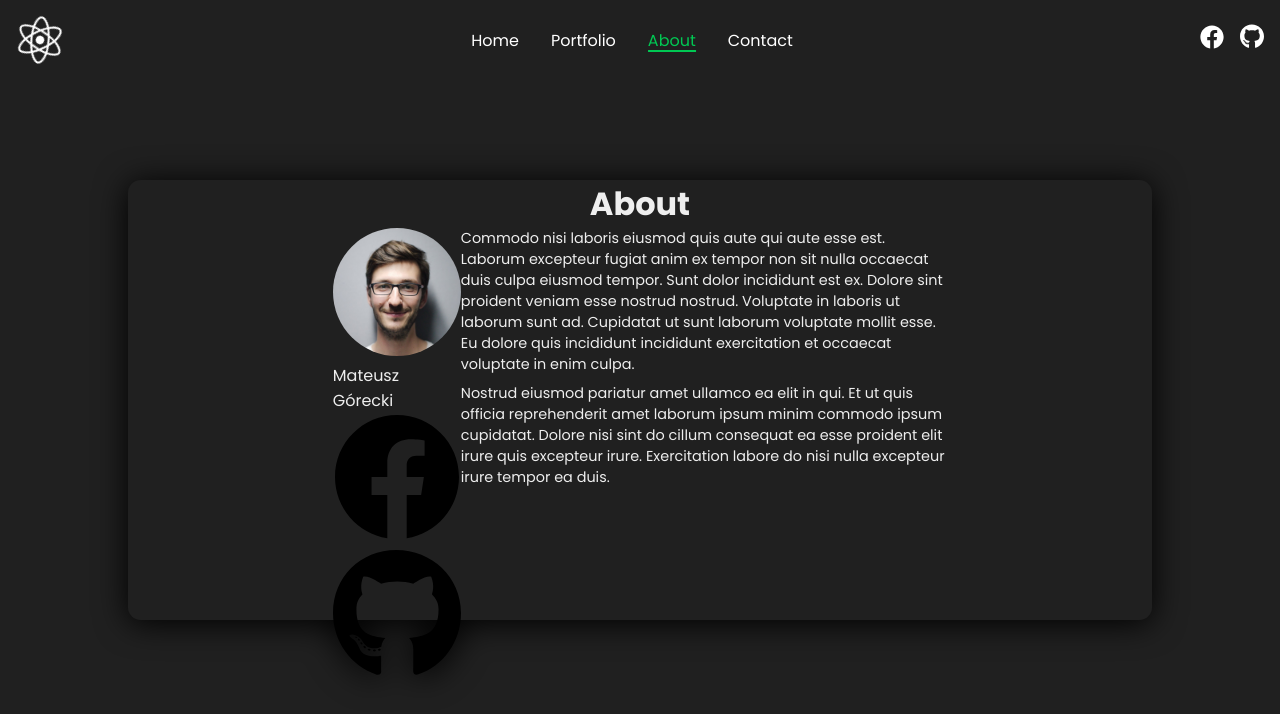
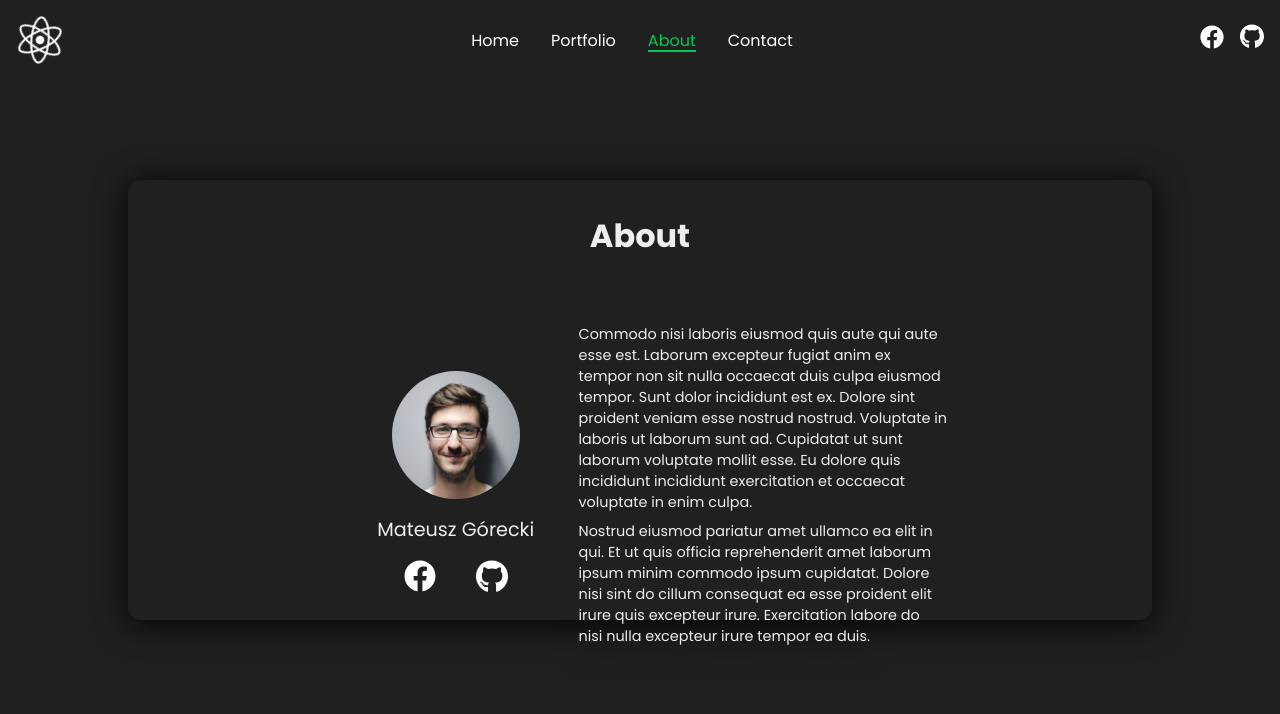
Before and after one commit to mateuszgorecki/first-react-app, a React (Create React App) app: page /about in a window 1280 px wide. Shown: the top 714 px of the page. Built offline with nearby package versions, Linux system fonts and the light colour scheme; a web font is replaced by a local one.

Commit message:
finish 404 page

```diff
--- a/package.json
+++ b/package.json
@@ -6,7 +6,6 @@
     "@testing-library/jest-dom": "^5.16.5",
     "@testing-library/react": "^13.4.0",
     "@testing-library/user-event": "^13.5.0",
-    "font-awesome": "^4.7.0",
     "framer-motion": "^7.6.19",
     "react": "^18.2.0",
     "react-dom": "^18.2.0",
--- /dev/null
+++ b/src/assets/scss/404.module.scss
@@ -0,0 +1,49 @@
+@import './variables';
+
+.wrapper {
+  flex-direction: column;
+  align-items: center;
+  justify-content: center;
+  gap: 2rem;
+  height: 40vh;
+
+  div {
+    display: flex;
+    flex-direction: column;
+    align-items: center;
+
+    p {
+      &:last-child {
+        font-size: 2rem;
+      }
+    }
+  }
+
+  a {
+    text-decoration: none;
+    color: $white;
+    transition: all 0.3s ease-out;
+    position: relative;
+
+    &::before {
+      content: '';
+      display: block;
+      position: absolute;
+      bottom: 0;
+      left: 50%;
+      transform: translateX(-50%);
+      height: 2px;
+      width: 0;
+      background-color: $green;
+      transition: all 0.25s ease-out;
+    }
+
+    &:hover{
+      color: $green;
+
+      &::before {
+        width: 100%;
+      }
+    }
+  }
+}
--- a/src/assets/scss/AboutPage.module.scss
+++ b/src/assets/scss/AboutPage.module.scss
@@ -3,11 +3,26 @@
 .wrapper {
   flex-direction: column;
   align-items: center;
+  justify-content: start;
+  gap: 4rem;
   height: 55vh;
+
+  h1 {
+    margin: 2rem 0 0 0;
+  }
 
   .content {
     display: flex;
+    align-items: center;
     max-width: 60%;
+
+    .left {
+      width: 40%;
+      display: flex;
+      flex-direction: column;
+      align-items: center;
+      justify-content: center;
+      gap: 1rem;
 
       .photo {
         width: 8rem;
@@ -17,21 +32,36 @@
         object-position: 0 20%;
       }
 
+      & > p {
+        font-size: 1.2rem;
+      }
+
       .socials {
-      img {
+        display: flex;
+        justify-content: center;
+        gap: 2.5rem;
+
+        svg {
+          fill: $white;
+          width: 2rem;
+          transition: all 300ms ease-out;
+
+          &:hover {
             fill: $green;
           }
         }
       }
+    }
 
-  .text {
+    .right {
       display: flex;
       flex-direction: column;
       gap: 0.5rem;
+      width: 60%;
 
       p {
-      font-size: .9rem;
-
+        font-size: 0.9rem;
       }
     }
   }
+}
--- a/src/components/layout/Header.js
+++ b/src/components/layout/Header.js
@@ -66,7 +66,6 @@
         <div className={classes.socials}>
           <NavLink
             to='/facebook'
-            target='_blank'
           >
             <svg
               xmlns='http://www.w3.org/2000/svg'
@@ -77,7 +76,6 @@
           </NavLink>
           <NavLink
             to='/github'
-            target='_blank'
           >
             <svg
               xmlns='http://www.w3.org/2000/svg'
--- a/src/pages/404.js
+++ b/src/pages/404.js
@@ -1,13 +1,29 @@
+import { NavLink } from 'react-router-dom'
+import { motion } from 'framer-motion'
+
 import PageWrapper from '../components/layout/PageWrapper'
+
+import classes from '../assets/scss/404.module.scss'
 
 const Page404 = (props) => {
   return (
-    <PageWrapper>
+    <PageWrapper className={classes.wrapper}>
       <h1>Page not found 😕 </h1>
-      <p>
-        There's nothing page you looking for. Choose one from existing page
-        above.
-      </p>
+      <div>
+        <p>There's no page that you looking for.</p>
+        <p>Choose one from existing pages above or back home.</p>
+        <motion.div
+          animate={{ y: [0, 30, 0] }}
+          transition={{
+            duration: 2,
+            repeat: Infinity,
+            ease: 'linear',
+          }}
+        >
+          <p>⬇</p>
+        </motion.div>
+      </div>
+      <NavLink to='/'>Take me home.</NavLink>
     </PageWrapper>
   )
 }
--- a/src/pages/About.js
+++ b/src/pages/About.js
@@ -1,11 +1,10 @@
+import { NavLink } from 'react-router-dom'
 import PageWrapper from '../components/layout/PageWrapper'
 import { motion } from 'framer-motion'
 
 import classes from '../assets/scss/AboutPage.module.scss'
 
 import photoOfMe from '../assets/images/man.jpg'
-import githubIcon from '../assets/images/icon-github.svg'
-import fbIcon from '../assets/images/icon-facebook.svg'
 
 const AboutPage = (props) => {
   return (
@@ -13,7 +12,7 @@
       <h1>About</h1>
 
       <div className={classes.content}>
-        <div>
+        <div className={classes.left}>
           <img
             src={photoOfMe}
             alt='just me'
@@ -21,17 +20,26 @@
           />
           <p>Mateusz Górecki</p>
           <div className={classes.socials}>
-            <img
-              src={fbIcon}
-              alt='facebook icon'
-            />
-              <img
-                src={githubIcon}
-                alt='github icon'
-              />
+            <NavLink
+            to='/facebook'>
+              <svg
+                xmlns='http://www.w3.org/2000/svg'
+                viewBox='0 0 512 512'
+              >
+                <path d='M504 256C504 119 393 8 256 8S8 119 8 256c0 123.78 90.69 226.38 209.25 245V327.69h-63V256h63v-54.64c0-62.15 37-96.48 93.67-96.48 27.14 0 55.52 4.84 55.52 4.84v61h-31.28c-30.8 0-40.41 19.12-40.41 38.73V256h68.78l-11 71.69h-57.78V501C413.31 482.38 504 379.78 504 256z' />
+              </svg>
+            </NavLink>
+            <NavLink to='/github'>
+              <svg
+                xmlns='http://www.w3.org/2000/svg'
+                viewBox='0 0 496 512'
+              >
+                <path d='M165.9 397.4c0 2-2.3 3.6-5.2 3.6-3.3.3-5.6-1.3-5.6-3.6 0-2 2.3-3.6 5.2-3.6 3-.3 5.6 1.3 5.6 3.6zm-31.1-4.5c-.7 2 1.3 4.3 4.3 4.9 2.6 1 5.6 0 6.2-2s-1.3-4.3-4.3-5.2c-2.6-.7-5.5.3-6.2 2.3zm44.2-1.7c-2.9.7-4.9 2.6-4.6 4.9.3 2 2.9 3.3 5.9 2.6 2.9-.7 4.9-2.6 4.6-4.6-.3-1.9-3-3.2-5.9-2.9zM244.8 8C106.1 8 0 113.3 0 252c0 110.9 69.8 205.8 169.5 239.2 12.8 2.3 17.3-5.6 17.3-12.1 0-6.2-.3-40.4-.3-61.4 0 0-70 15-84.7-29.8 0 0-11.4-29.1-27.8-36.6 0 0-22.9-15.7 1.6-15.4 0 0 24.9 2 38.6 25.8 21.9 38.6 58.6 27.5 72.9 20.9 2.3-16 8.8-27.1 16-33.7-55.9-6.2-112.3-14.3-112.3-110.5 0-27.5 7.6-41.3 23.6-58.9-2.6-6.5-11.1-33.3 2.6-67.9 20.9-6.5 69 27 69 27 20-5.6 41.5-8.5 62.8-8.5s42.8 2.9 62.8 8.5c0 0 48.1-33.6 69-27 13.7 34.7 5.2 61.4 2.6 67.9 16 17.7 25.8 31.5 25.8 58.9 0 96.5-58.9 104.2-114.8 110.5 9.2 7.9 17 22.9 17 46.4 0 33.7-.3 75.4-.3 83.6 0 6.5 4.6 14.4 17.3 12.1C428.2 457.8 496 362.9 496 252 496 113.3 383.5 8 244.8 8zM97.2 352.9c-1.3 1-1 3.3.7 5.2 1.6 1.6 3.9 2.3 5.2 1 1.3-1 1-3.3-.7-5.2-1.6-1.6-3.9-2.3-5.2-1zm-10.8-8.1c-.7 1.3.3 2.9 2.3 3.9 1.6 1 3.6.7 4.3-.7.7-1.3-.3-2.9-2.3-3.9-2-.6-3.6-.3-4.3.7zm32.4 35.6c-1.6 1.3-1 4.3 1.3 6.2 2.3 2.3 5.2 2.6 6.5 1 1.3-1.3.7-4.3-1.3-6.2-2.2-2.3-5.2-2.6-6.5-1zm-11.4-14.7c-1.6 1-1.6 3.6 0 5.9 1.6 2.3 4.3 3.3 5.6 2.3 1.6-1.3 1.6-3.9 0-6.2-1.4-2.3-4-3.3-5.6-2z' />
+              </svg>
+            </NavLink>
           </div>
         </div>
-        <div className={classes.text}>
+        <div className={classes.right}>
           <p>
             Commodo nisi laboris eiusmod quis aute qui aute esse est. Laborum
             excepteur fugiat anim ex tempor non sit nulla occaecat duis culpa
```
Lines whose indentation alone changed are shown as unchanged.
